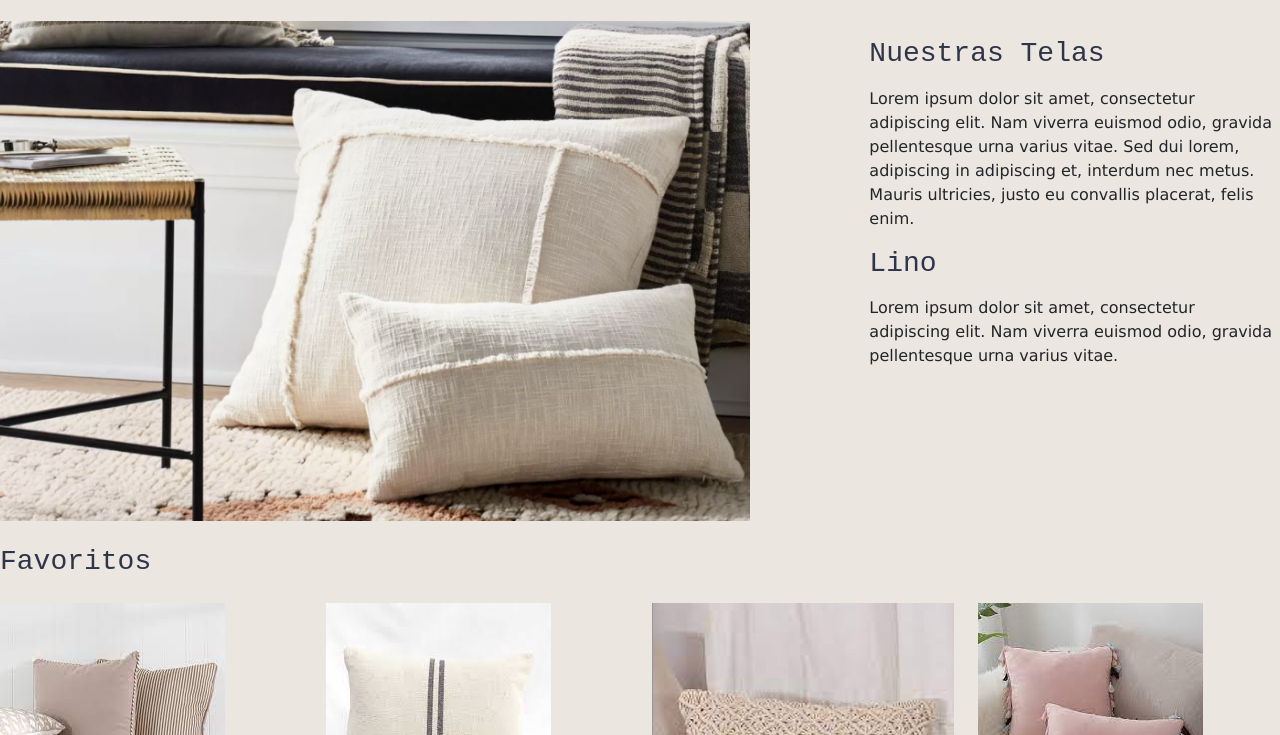
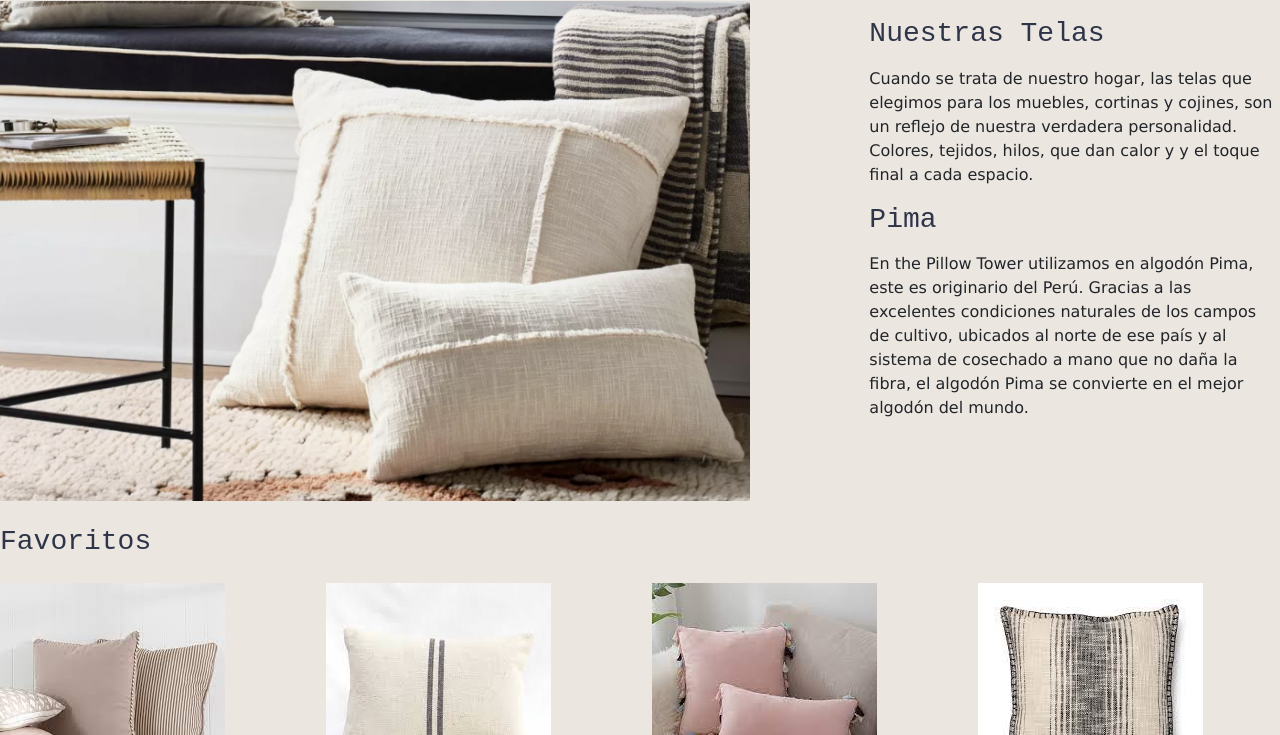
Before and after one commit to florencialujann/tpt, a website: page pages/pillows.html in a window 1280 px wide. Shown: the part 363-1098 px from the top of the page. Drawn offline with nearby package versions, Linux system fonts and the light colour scheme.

Commit message:
sacando lorem, cambiando blender, probando colores

```diff
--- a/pages/pillows.html
+++ b/pages/pillows.html
@@ -90,16 +90,18 @@
 
             <div class="col-md-4">
                 <h3 class="my-3">Nuestras Telas</h3>
-                <p>Lorem ipsum dolor sit amet, consectetur adipiscing elit. Nam viverra euismod
-                    odio,
-                    gravida pellentesque urna varius vitae. Sed dui lorem, adipiscing in adipiscing
-                    et,
-                    interdum nec metus. Mauris ultricies, justo eu convallis placerat, felis enim.
+                <p>Cuando se trata de nuestro hogar, las telas que elegimos para los muebles,
+                    cortinas y cojines, son
+                    un reflejo de nuestra verdadera personalidad. Colores, tejidos, hilos, que dan
+                    calor y y el toque final a cada espacio.
                 </p>
-                <h3 class="my-3">Lino</h3>
-                <p>Lorem ipsum dolor sit amet, consectetur adipiscing elit. Nam viverra euismod
-                    odio,
-                    gravida pellentesque urna varius vitae.
+                <h3 class="my-3">Pima</h3>
+                <p>En the Pillow Tower utilizamos en algodón Pima, este es originario del Perú.
+                    Gracias a las excelentes condiciones
+                    naturales de los campos de cultivo, ubicados al norte de ese país y al sistema
+                    de cosechado a mano
+                    que no daña la fibra, el algodón Pima se convierte en el mejor algodón del
+                    mundo.
                 </p>
             </div>
 
@@ -133,7 +135,7 @@
             <div class="col-md-3 col-sm-6 mb-4">
                 <a href="#">
                     <img class="img-fluid"
-                        src="../images/simple3.jpeg"
+                        src="../images/simple4.jpeg"
                         alt="">
                 </a>
             </div>
@@ -141,7 +143,7 @@
             <div class="col-md-3 col-sm-6 mb-4">
                 <a href="#">
                     <img class="img-fluid"
-                        src="../images/simple4.jpeg"
+                        src="../images/simple5.jpeg"
                         alt="">
                 </a>
             </div>
--- a/scss/_buttons2.scss
+++ b/scss/_buttons2.scss
@@ -43,6 +43,7 @@
 
     &-buttonReset{
         @extend .button-parent;
+
     }
 }
 
--- a/scss/_generales.scss
+++ b/scss/_generales.scss
@@ -97,9 +97,10 @@ li {
 
 //<!--------BLENDER-------->
 .blender{
-  background-image:url('https://images.unsplash.com/photo-1500534623283-312aade485b7?ixid=MXwxMjA3fDB8MHxwaG90by1wYWdlfHx8fGVufDB8fHw%3D&ixlib=rb-1.2.1&auto=format&fit=crop&w=1950&q=80');
+
+  background-color: $verdeClaro;
   background-position:0 53%;
-  padding:40px;
+  padding:30px;
   filter:grayscale(20%) invert(80%);
 
 }
```
Also changed, not shown: css/estilo.css.
